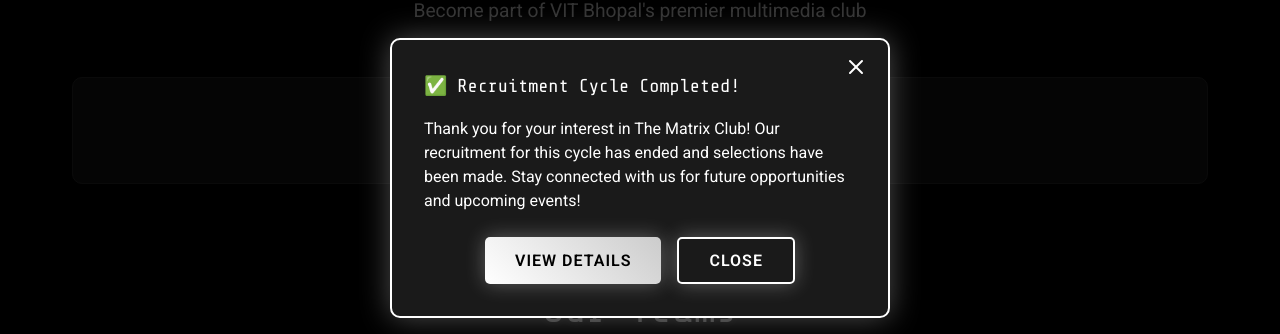
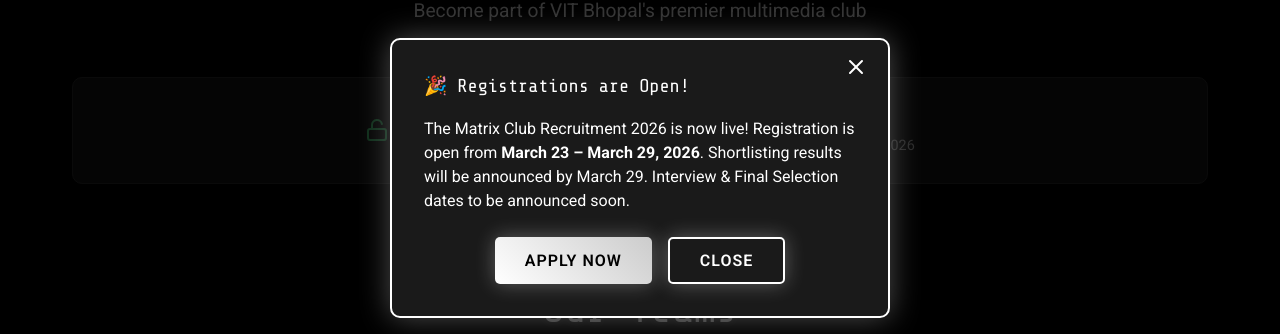
Before and after one commit to deepak-158/The_Matrix_club_website, a React (Vite) app: page /recruitment in a window 1280 px wide. Shown: the part 222-556 px from the top of the page. Built offline with nearby package versions, Linux system fonts and the light colour scheme; no server answers.

Commit message:
feat: open registrations and update forms for 2026

```diff
--- a/src/components/AnnouncementModal.tsx
+++ b/src/components/AnnouncementModal.tsx
@@ -34,9 +34,9 @@
           <X size={24} />
         </button>
 
-        <h3>✅ Recruitment Cycle Completed!</h3>
+        <h3>🎉 Registrations are Open!</h3>
         <p>
-          Thank you for your interest in The Matrix Club! Our recruitment for this cycle has ended and selections have been made. Stay connected with us for future opportunities and upcoming events!
+          The Matrix Club Recruitment 2026 is now live! Registration is open from <strong>March 23 – March 29, 2026</strong>. Shortlisting results will be announced by March 29. Interview & Final Selection dates to be announced soon.
         </p>
 
         <div style={{ display: 'flex', gap: '1rem', justifyContent: 'center' }}>
@@ -44,7 +44,7 @@
             className="btn"
             onClick={handleApplyClick}
           >
-            View Details
+            Apply Now
           </button>
           <button className="btn btn-secondary" onClick={onClose}>
             Close
--- a/src/pages/Recruitment.tsx
+++ b/src/pages/Recruitment.tsx
@@ -1,7 +1,7 @@
 import { useState } from 'react'
 import { motion } from 'framer-motion'
 import { Link } from 'react-router-dom'
-import { Lock, Clock, Users, Star, ChevronRight, CheckCircle, User, FileText, MessageSquare, Award } from 'lucide-react'
+import { Unlock, Clock, Users, Star, ChevronRight, CheckCircle, User, FileText, MessageSquare, Award } from 'lucide-react'
 
 interface TeamInfo {
   id: string
@@ -10,6 +10,7 @@
   description: string
   skills: string[]
   positions: number | null
+  formUrl: string
 }
 
 const TEAMS: TeamInfo[] = [
@@ -20,6 +21,7 @@
     description: 'Build and maintain web platforms, develop AI/ML projects, and push the boundaries of technology.',
     skills: ['React', 'TypeScript', 'Python', 'HTML/CSS', 'Node.js'],
     positions: null,
+    formUrl: 'https://docs.google.com/forms/d/e/1FAIpQLScI2Bi3jzqWUZlszmJf3DbqLVW_7ZHJf6HarDVwErB0aB1HHg/viewform?usp=dialog',
   },
   {
     id: 'design',
@@ -28,6 +30,7 @@
     description: 'Create stunning visual content, design event assets, and build the club\'s visual brand identity.',
     skills: ['Figma', 'Photoshop', 'Illustrator', 'Canva', 'UI/UX'],
     positions: null,
+    formUrl: 'https://docs.google.com/forms/d/e/1FAIpQLSfN08SSG48ye633a4T0Ibii3bNIR0tJ5XP4uvVyQYBDbVNbQQ/viewform?usp=header',
   },
   {
     id: 'digital-media',
@@ -36,6 +39,7 @@
     description: 'Produce video content, manage social media, and create media strategies for events.',
     skills: ['Premiere Pro', 'After Effects', 'Photography', 'Social Media', 'Content Creation'],
     positions: null,
+    formUrl: 'https://docs.google.com/forms/d/e/1FAIpQLSeWxc8Brf1BnaRI3QcnGyNOLOajE3L3PDgxlfezuESpByHn8A/viewform?usp=dialog',
   },
   {
     id: 'event',
@@ -44,6 +48,7 @@
     description: 'Plan, organize, and execute club events, workshops, and competitions.',
     skills: ['Event Planning', 'Budget Management', 'Vendor Coordination', 'Team Leadership'],
     positions: null,
+    formUrl: 'https://docs.google.com/forms/d/e/1FAIpQLScbCvo-6ofTVWjU57_42Kzz3LQggZJVt-HPgAKB9V8E7TMreg/viewform?usp=header',
   },
   {
     id: 'pr',
@@ -52,6 +57,7 @@
     description: 'Build partnerships, manage club communications, and grow our network across campuses.',
     skills: ['Communication', 'Partnership Building', 'Public Speaking', 'Marketing'],
     positions: null,
+    formUrl: 'https://docs.google.com/forms/d/e/1FAIpQLSfPgYJGxUtsqICaN3SdZy4qOINz5V8-EtQUhgeK9DoApsScQA/viewform?usp=header',
   },
   {
     id: 'content',
@@ -60,6 +66,7 @@
     description: 'Craft compelling written content for blogs, social media, and event materials.',
     skills: ['Creative Writing', 'Copywriting', 'Research', 'Storytelling'],
     positions: null,
+    formUrl: 'https://docs.google.com/forms/d/e/1FAIpQLSfztAbmQ4jVOgBOPIAo4BeKMsxvy5W0NMQah2SpWgU66khM8w/viewform?usp=header',
   },
   {
     id: 'finance',
@@ -68,14 +75,15 @@
     description: 'Handle club finances, budgeting for events, and managing sponsorship funds.',
     skills: ['Budgeting', 'Accounting', 'Excel', 'Financial Planning'],
     positions: null,
+    formUrl: 'https://docs.google.com/forms/d/e/1FAIpQLSduZ5vmcBcI1Ba37q7nGW4guHSCgeFXVFQcCheT4lPxNU2KCQ/viewform?usp=header',
   },
 ]
 
 const TIMELINE = [
-  { icon: FileText, label: 'Applications Open', description: 'Submit your application with your portfolio', done: true },
-  { icon: User, label: 'Portfolio Review', description: 'Our team reviews all submitted portfolios', done: true },
-  { icon: MessageSquare, label: 'Interview Round', description: 'Selected candidates will be interviewed', done: true },
-  { icon: Award, label: 'Final Selection', description: 'Results announced and teams finalized', done: true },
+  { icon: FileText, label: 'Registration Open', description: 'March 23 – March 29, 2026 · Submit your application', done: true },
+  { icon: User, label: 'Shortlisting Round', description: 'By March 29, 2026 · Our team reviews all submissions', done: false },
+  { icon: MessageSquare, label: 'Interview Round', description: 'Date to be announced', done: false },
+  { icon: Award, label: 'Final Selection', description: 'Date to be announced · Results and teams finalized', done: false },
 ]
 
 const Recruitment: React.FC = () => {
@@ -119,11 +127,11 @@
             textAlign: 'center',
           }}
         >
-          <Lock size={24} color="#999" />
+          <Unlock size={24} color="#4ade80" />
           <div>
-            <h3 style={{ margin: 0, fontSize: '1.1rem', color: '#FFF' }}>Recruitment is Currently Closed</h3>
-            <p style={{ margin: '0.3rem 0 0', fontSize: '0.9rem', color: '#999' }}>
-              Follow our social media for updates on the next recruitment cycle
+            <h3 style={{ margin: 0, fontSize: '1.1rem', color: '#4ade80' }}>Registrations are Open!</h3>
+            <p style={{ margin: '0.3rem 0 0', fontSize: '0.9rem', color: '#CCC' }}>
+              Registration Open: March 23 – March 29, 2026 &nbsp;·&nbsp; Shortlisting by March 29, 2026
             </p>
           </div>
         </div>
@@ -197,10 +205,16 @@
                 </div>
               </div>
 
-              <div className="closed-badge">
-                <Lock size={16} />
-                Applications Closed
-              </div>
+              <a
+                href={team.formUrl}
+                target="_blank"
+                rel="noopener noreferrer"
+                className="btn"
+                style={{ marginTop: '0.5rem', display: 'inline-flex', alignItems: 'center', gap: '0.4rem', fontSize: '0.9rem', padding: '0.5rem 1.2rem' }}
+                onClick={(e) => e.stopPropagation()}
+              >
+                Apply Now <ChevronRight size={16} />
+              </a>
             </motion.div>
           ))}
         </div>
```
Also changed, not shown: 1 other file (tests, documents, lock files or other folders).
